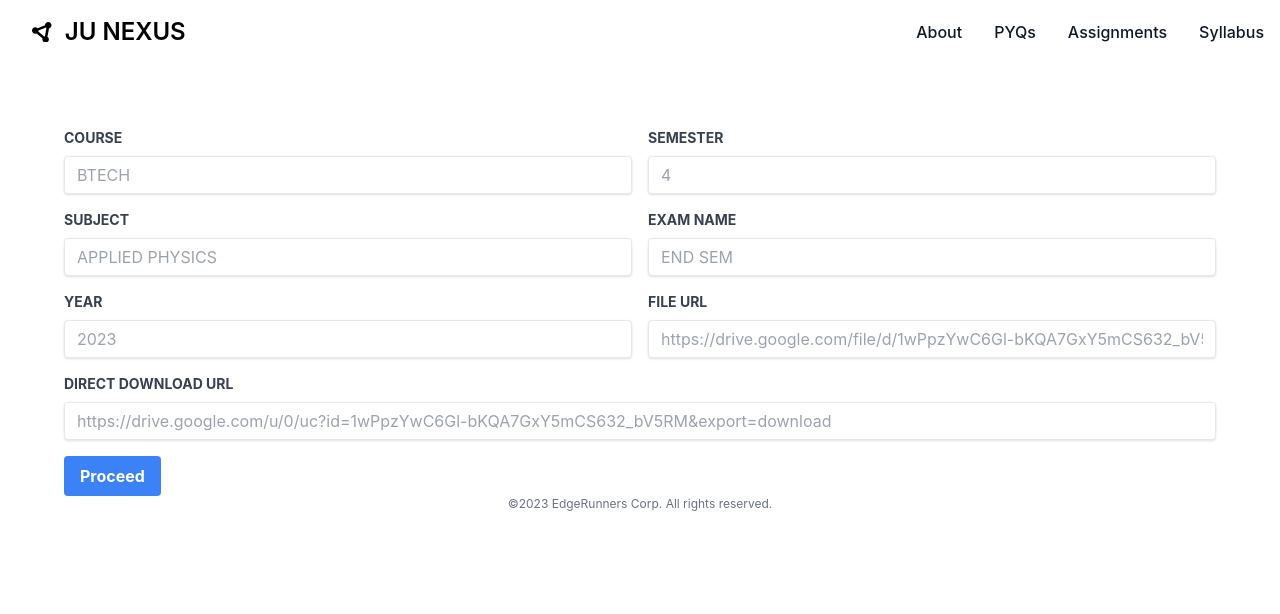
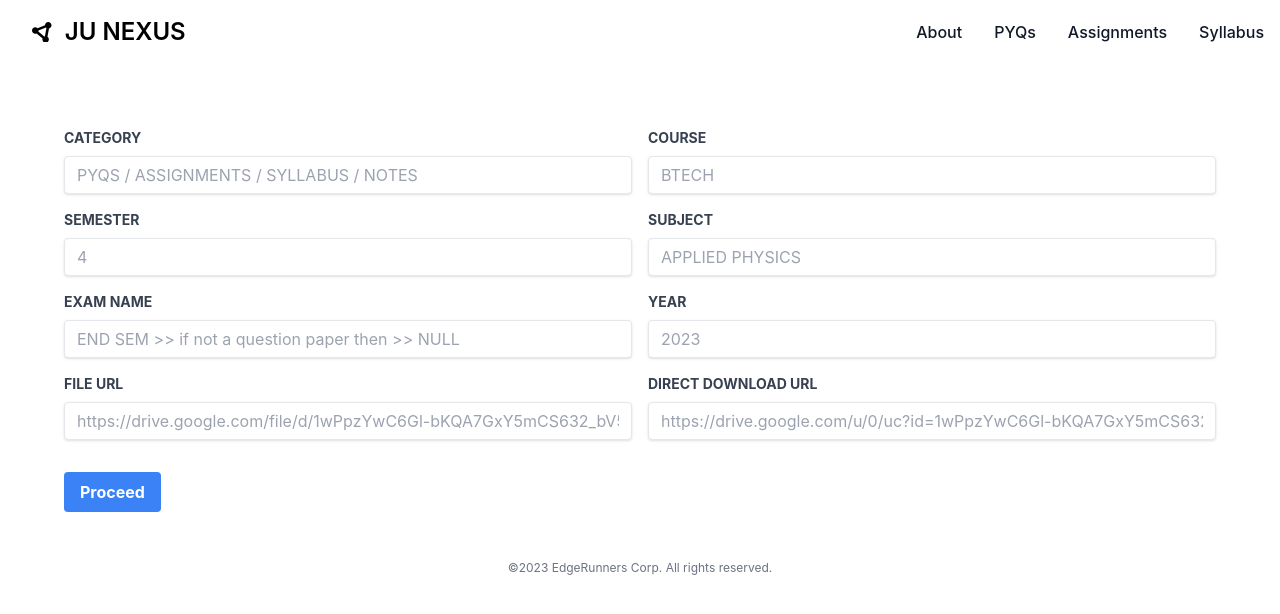
Before and after one commit to codewdme/eduspace-web, a React (Create React App) app: page /addfileinfoform in a window 1280 px wide. Shown: the top 614 px of the page. Built offline with nearby package versions, Linux system fonts and the light colour scheme.

Commit message:
saving changes

```diff
--- a/src/components/AddFileInfoForm.jsx
+++ b/src/components/AddFileInfoForm.jsx
@@ -29,9 +29,24 @@
 
   return (
     <div className="flex justify-center items-center p-16 ">
-      <div className="w-full ">
+      <div className="w-full  ">
         <form className="bg-white flex flex-col gap-4 rounded ">
           <div className="grid grid-cols-2 gap-4">
+            <div className="">
+              <label
+                className="block text-gray-700 text-sm font-bold mb-2"
+                htmlFor="category"
+              >
+                CATEGORY
+              </label>
+              <input
+                onChange={onChange}
+                className="shadow appearance-none border rounded w-full py-2 px-3 text-gray-700 leading-tight focus:outline-none focus:shadow-outline"
+                id="category"
+                type="text"
+                placeholder="PYQS / ASSIGNMENTS / SYLLABUS / NOTES"
+              />
+            </div>
             <div className="">
               <label
                 className="block text-gray-700 text-sm font-bold mb-2"
@@ -90,7 +105,7 @@
                 className="shadow appearance-none border rounded w-full py-2 px-3 text-gray-700 leading-tight focus:outline-none focus:shadow-outline"
                 id="examName"
                 type="text"
-                placeholder="END SEM"
+                placeholder="END SEM >> if not a question paper then >> NULL"
               />
             </div>
             <div className="">
@@ -123,7 +138,7 @@
                 placeholder="https://drive.google.com/file/d/1wPpzYwC6Gl-bKQA7GxY5mCS632_bV5RM/view"
               />
             </div>
-            <div className="col-span-2">
+            <div className="">
               <label
                 className="block text-gray-700 text-sm font-bold mb-2"
                 htmlFor="fileDownloadUrl"
@@ -140,7 +155,7 @@
             </div>
           </div>
 
-          <div className="flex items-center justify-between">
+          <div className="flex items-center justify-between mt-4">
             <button
               className="bg-blue-500 hover:bg-blue-700 text-white font-bold py-2 px-4 rounded focus:outline-none focus:shadow-outline"
               type="button"
@@ -150,7 +165,7 @@
             </button>
           </div>
         </form>
-        <p className="text-center text-gray-500 text-xs">
+        <p className="p-12 text-center text-gray-500 text-xs">
           &copy;2023 EdgeRunners Corp. All rights reserved.
         </p>
       </div>
--- a/src/components/ChooseCourse.jsx
+++ b/src/components/ChooseCourse.jsx
@@ -1,27 +1,33 @@
 import React, { useContext } from "react";
 import noteContext from "../context/notes/noteContext";
 import { Link } from "react-router-dom";
+import ChooseSem from "./ChooseSem";
 
 const ChooseCourse = () => {
   const propData = useContext(noteContext);
 
   return (
-    <div className="grid grid-cols-4 items-center justify-center p-6 text-lg gap-6">
+    <>
+      <div className={propData.courseName ? "hidden" : ""}>
+        <div className=" grid grid-cols-4 items-center justify-center p-6 text-lg gap-6">
           {propData.courseOptions.map((element) => {
             return (
-          <Link
+              <div
                 key={element}
-            to="/choosesem"
+                // to="/choosesem"
                 className="flex items-center justify-center p-6 bg-blue-200 rounded-xl cursor-pointer hover:scale-105 transition hover:ease-in-out hover:shadow-lg"
                 onClick={() => {
                   propData.setCourseName(element);
                 }}
               >
                 {element}
-          </Link>
+              </div>
             );
           })}
         </div>
+      </div>
+      <ChooseSem />
+    </>
   );
 };
 
--- a/src/components/ChooseSem.jsx
+++ b/src/components/ChooseSem.jsx
@@ -1,17 +1,21 @@
 import React, { useContext } from "react";
 import noteContext from "../context/notes/noteContext";
 import { Link } from "react-router-dom";
+import Results from "./Results";
 
 const ChooseSem = () => {
   const propData = useContext(noteContext);
 
+  if (propData.courseName) {
     return (
+      <>
+        <div className="">
           <div className="grid grid-cols-4 items-center justify-center p-6 text-lg gap-6">
             {propData.semesterOptions.map((element) => {
               return (
                 <Link
                   key={element}
-            to="/results"
+                  // to="/results"
                   className="flex items-center justify-center p-6 bg-blue-200 rounded-xl cursor-pointer hover:scale-105 transition hover:ease-in-out hover:shadow-lg"
                   onClick={() => {
                     propData.fetchFiles(element);
@@ -22,7 +26,15 @@
               );
             })}
           </div>
+        </div>
+        <Results />
+      </>
     );
+  } else if (propData.selectedSem) {
+    return <></>;
+  } else {
+    return <></>;
+  }
 };
 
 export default ChooseSem;
--- a/src/components/Pyqs.jsx
+++ b/src/components/Pyqs.jsx
@@ -1,11 +1,14 @@
 import React, { useEffect } from "react";
-import File from "./File";
-import noteContext from "../context/notes/noteContext";
-import { useContext } from "react";
+// import File from "./File";
+import { useLocation } from "react-router-dom";
+// import noteContext from "../context/notes/noteContext";
+// import { useContext } from "react";
+
 import ChooseCourse from "./ChooseCourse";
 
 const Pyqs = () => {
-  const propData = useContext(noteContext);
+  // const propData = useContext(noteContext);
+  const location = useLocation();
 
   // on componetn mount it calls the fetchfiles function to get fileInfo data from backend API;
   // useEffect(() => {
--- a/src/components/Results.jsx
+++ b/src/components/Results.jsx
@@ -14,11 +14,12 @@
   //   console.log(`Results`, propData.state);
   // }, []);
 
-  if (propData.loading == true) {
+  if (propData.loading === true) {
     return <Loading />;
   } else {
-    if (propData.state.length == 0) {
+    if (propData.state.length === 0) {
       return (
+        <div className={propData.selectedSem ? "hidden" : ""}>
           <div className="flex flex-col gap-8 p-8 ">
             <div className="flex justify-between items-center gap-2">
               <p className="text-center text-xl font-extrabold ">
@@ -46,6 +47,7 @@
               The content you are searching for is not updated yet. It will be
               updated soon.
               <br /> We apologize for the inconvenience caused.
+            </div>
           </div>
         </div>
       );
--- a/src/context/notes/NoteState.js
+++ b/src/context/notes/NoteState.js
@@ -6,6 +6,7 @@
   const [courseName, setCourseName] = useState(null);
   const [uploadInfo, setUploadInfo] = useState([]);
   const [loading, setLoading] = useState(false);
+  const [selectedSem, setSelectedSem] = useState(null);
 
   const semesterOptions = [1, 2, 3, 4, 5, 6, 7, 8];
   const courseOptions = [
@@ -19,6 +20,7 @@
 
   // api call to fetch files information from backend.
   async function fetchFiles(sem) {
+    setSelectedSem(sem);
     setLoading(true);
     setTimeout(async () => {
       console.log(sem);
@@ -75,6 +77,7 @@
         setUploadInfo,
         fetchFiles,
         addFiles,
+        selectedSem,
         loading,
 
         state,
```
Lines whose indentation alone changed are shown as unchanged.
